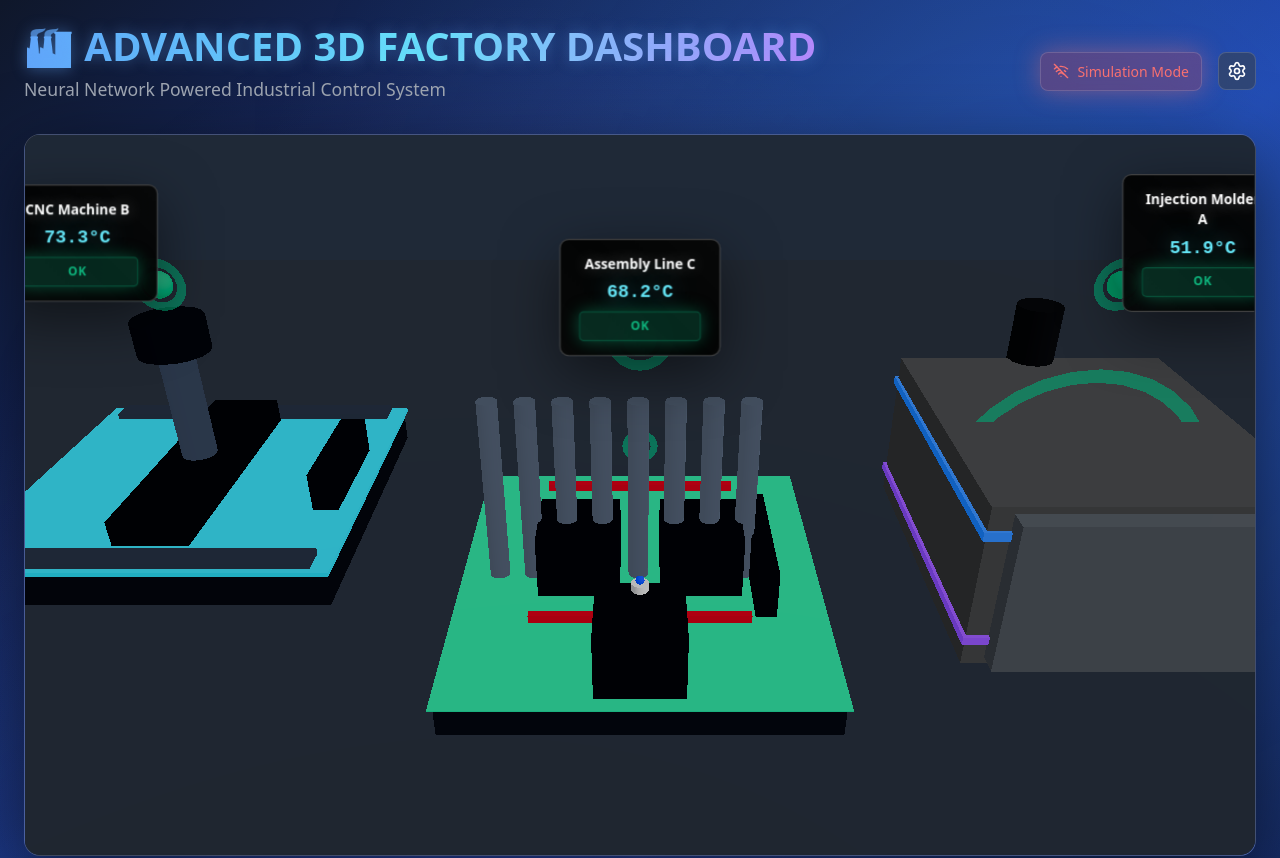
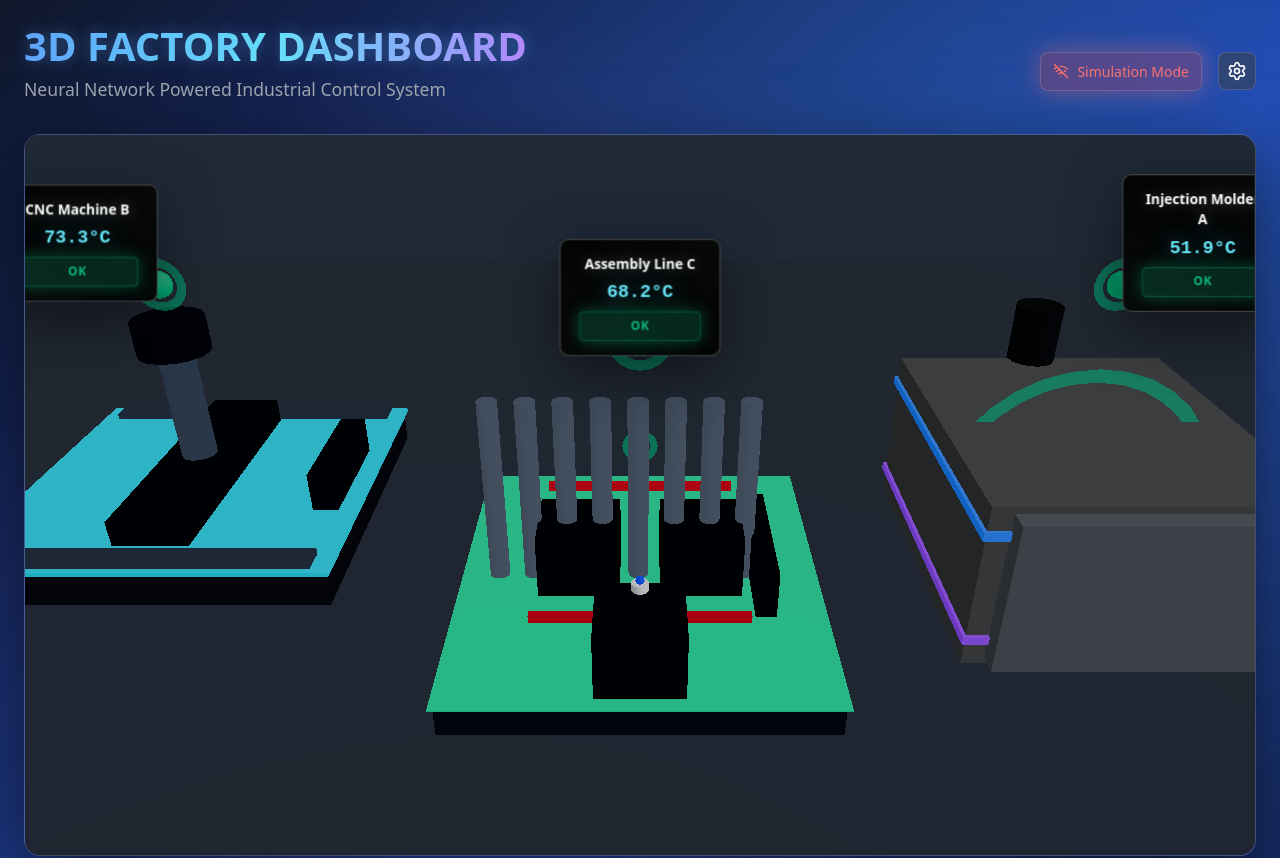
Before and after one commit to nichachiffon/3DTest, a React (Vite) app: page / in a window 1280 px wide. Shown: the top 858 px of the page. Built offline with nearby package versions, Linux system fonts and the light colour scheme.

Commit message:
first commit

```diff
--- a/src/App.tsx
+++ b/src/App.tsx
@@ -1069,7 +1069,7 @@ const FactoryDashboard = () => {
         <div className="dashboard-header">
           <div>
             <h1 className="dashboard-title">
-              🏭 ADVANCED 3D FACTORY DASHBOARD
+              3D FACTORY DASHBOARD
             </h1>
             <p className="dashboard-subtitle">Neural Network Powered Industrial Control System</p>
           </div>
```
